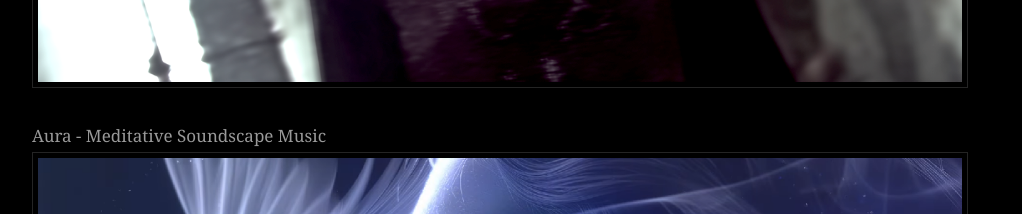
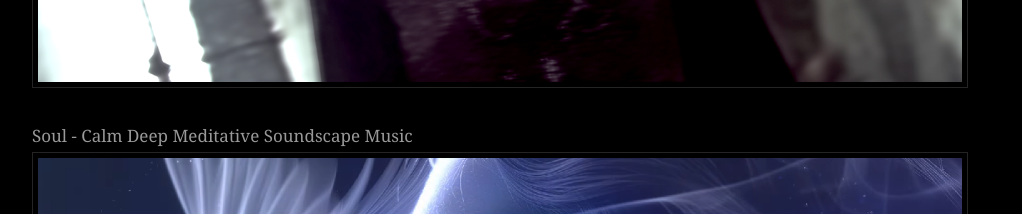
Before and after one commit to awarenessmusic/awarenessmusic.github.io, a plain HTML site: page index.html in a window 1280 px wide. Shown: the part 2420-2634 px from the top of the page, without its empty margins (128-1150 px from the left). Drawn offline with Linux system fonts and the light colour scheme.

Commit message:
Update index.html
dwqqd

```diff
--- a/index.html
+++ b/index.html
@@ -133,7 +133,7 @@ I also have a passion for video editing, which allows me to combine visuals with
           <!--<p class="readmore"><a href="#">Continue Reading &raquo;</a></p>-->
         </li>
          	<li>
-          <p class="imgtitle" style="font-size:17px">Aura - Meditative Soundscape Music</p>
+          <p class="imgtitle" style="font-size:17px">Soul - Calm Deep Meditative Soundscape Music</p>
           <a class="fb_image" href="https://www.youtube.com/watch?v=fVmnCIk9uio" title="Soul - Calm Deep Meditative Soundscape Music"><img src="images/demo/gallery/8.png" alt="" /></a>
           <!--<p class="readmore"><a href="#">Continue Reading &raquo;</a></p>-->
         </li>
```
